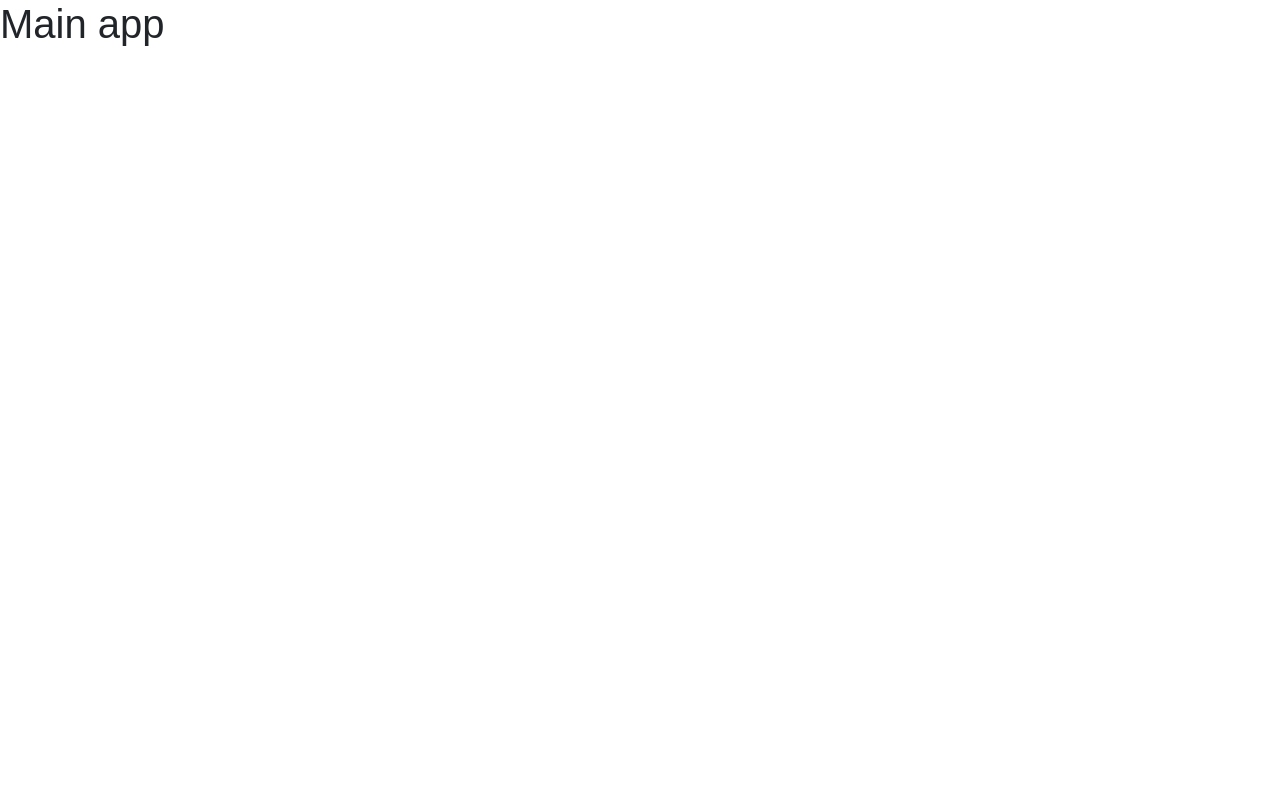
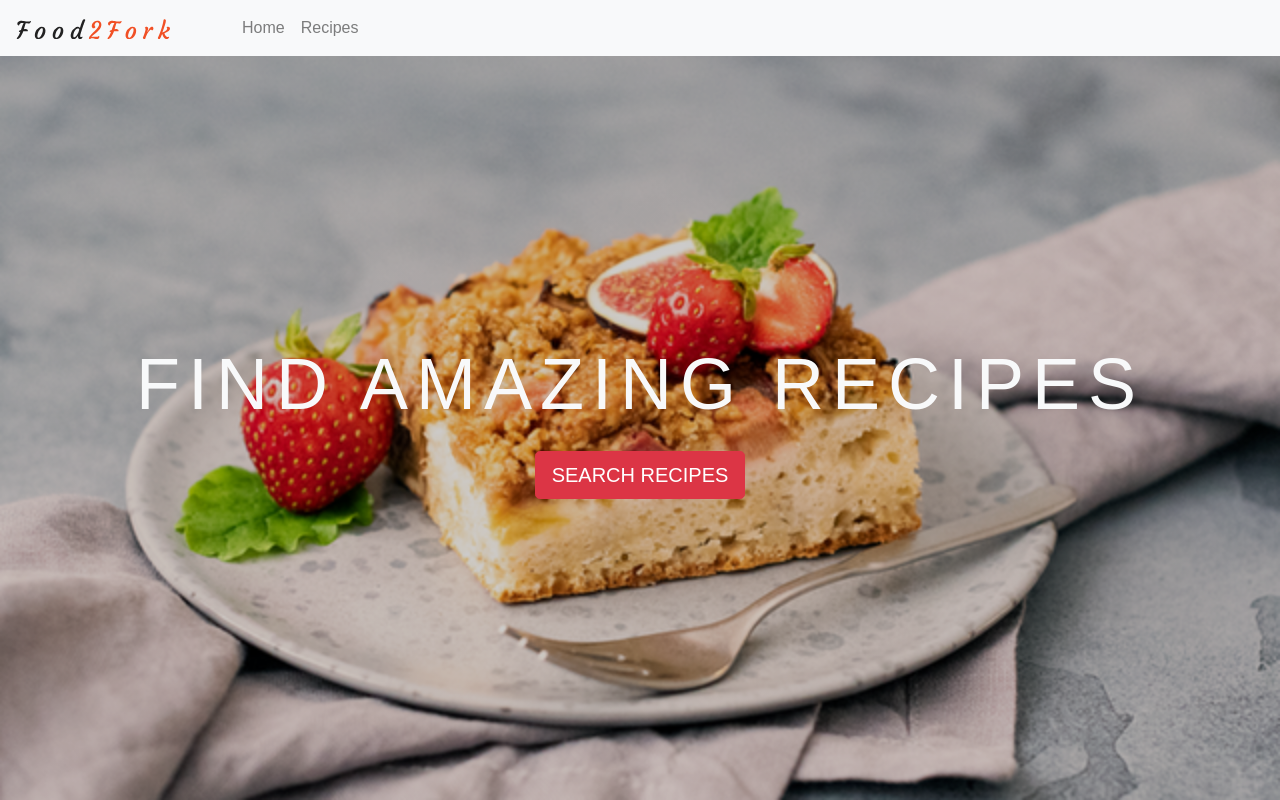
Before and after one commit to muhelsaied/food-recipes, a React (Create React App) app: page / in a window 1280 px wide. Built offline with nearby package versions, Linux system fonts and the light colour scheme; a web font is replaced by a local one.

Commit message:
home-default_pages

```diff
--- a/public/index.html
+++ b/public/index.html
@@ -7,7 +7,7 @@
       name="viewport"
       content="width=device-width, initial-scale=1, shrink-to-fit=no"
     />
-    <meta name="theme-color" content="#000000" />
+    <meta name="theme-color" content="#10b090" />
     <!--
       manifest.json provides metadata used when your web app is installed on a
       user's mobile device or desktop. See https://developers.google.com/web/fundamentals/web-app-manifest/
--- a/src/App.css
+++ b/src/App.css
@@ -10,3 +10,28 @@
 .letter-spacing{
   letter-spacing: .5rem;
 }
+
+.header-hero,
+.not-found{
+  min-height: calc(100vh - 56px);
+  background: linear-gradient(rgba(0,0,0,0.2),
+                            rgba(0,0,0,0.2)),
+                              url("./images/homeBcg.jpeg") center/cover;
+}
+.not-found{
+  background: linear-gradient(rgba(0,0,0,0.2),
+                            rgba(0,0,0,0.4),
+                            rgba(0,0,0,0.6),
+                            rgba(0,0,0,0.8)),
+                              url("./images/defaultBcg.jpeg") center/cover;
+}
+@media screen and (max-width:350px){
+  .text-slanted{
+    font-size: 45px !important;
+  }
+}
+@media screen and (max-width:240px){
+  .text-slanted{
+    font-size: 30px !important;
+  }
+}
--- a/src/App.js
+++ b/src/App.js
@@ -1,13 +1,33 @@
 import React, { Component } from 'react';
 import './App.css'
 import bootstrap from 'bootstrap/dist/css/bootstrap.min.css';
+
+import SingleRecipe from './pages/SingleRecipe'
+import Home from './pages/Home'
+import Default from './pages/Default'
+import Recipes from './pages/Recipes'
+
+import { BrowserRouter as Router, Route, Switch } from 'react-router-dom'
+
+import NavBar from './compenets/navbar'
 class App extends Component {
   render() {
     return (
-      <div>
-        <h1>Main app
-        </h1>
-      </div>
+      <Router>
+          <div>
+            <NavBar/>
+            <main>
+              {/* nav bar */}
+              <Switch>
+                {/* switch change section */}
+                <Route path='/' exact component={Home}/>
+                <Route path='/Recipes/' exact component={Recipes}/>
+                <Route path='/Recipes/:id' component={SingleRecipe}/>
+                <Route component={Default}/>
+              </Switch>
+            </main>
+          </div>
+      </Router>
     );
   }
 }
--- /dev/null
+++ b/src/compenets/main.js
@@ -0,0 +1,26 @@
+import React from 'react';
+
+export default  function Main({children, title, styleClass})
+{
+    return(
+        <header>
+           <div className="container-fluid">
+                <div className={`row align-items-center ${styleClass}`}>
+                    <div className="col text-center">
+                        <h1 className='text-light text-uppercase display-3 letter-spacing text-slanted'>
+                            {title}
+                        </h1>
+                        <p>
+                        {children}
+                        </p>
+                    </div>
+                </div>
+           </div>
+        </header>
+    )
+}
+
+Main.defaultProps = {
+    title:'default title',
+    styleClass: 'header-hero'
+}
--- /dev/null
+++ b/src/compenets/navbar.js
@@ -0,0 +1,31 @@
+import React, { Component } from 'react';
+import Logo from '../images/logo.svg'
+import {Link} from 'react-router-dom'
+class NavBar extends Component {
+    render() {
+        return (
+            // <!-- Image and text -->
+            <nav className="navbar navbar-expand-lg navbar-light bg-light">
+                <Link to ='/' className='navbar-brand'>
+                    <img className="" src={Logo} alt='logo'/>
+                </Link>
+                <div className="collapase navbar-collapse show ml-sm-5">
+                    <ul className="navbar-nav">
+                        <li className='navbar-item'>
+                            <Link className = 'nav-link'to='/'>
+                            Home
+                            </Link>
+                        </li>
+                        <li className='navbar-item'>
+                            <Link className = 'nav-link'to='/Recipes'>
+                            Recipes
+                            </Link>
+                        </li>
+                    </ul>
+                </div>
+            </nav>
+        );
+    }
+}
+
+export default NavBar;
--- /dev/null
+++ b/src/pages/Default.js
@@ -0,0 +1,22 @@
+import React, { Component } from 'react';
+import Main from'../compenets/main'
+import { Link }  from 'react-router-dom'
+
+class Default extends Component {
+    render() {
+        return (
+            <div>
+                <Main title="404" styleClass="not-found">
+                    <h1 className="text-light text-uppercase display-3 letter-spacing text-slanted">
+                    the recipe Not found
+                    </h1>
+                    <Link to="/" className="text-uppercase btn btn-warning btn-lg mt-5">
+                        back to main page
+                        </Link>
+                    </Main>
+            </div>
+        );
+    }
+}
+
+export default Default;
--- /dev/null
+++ b/src/pages/Home.js
@@ -0,0 +1,19 @@
+import React, { Component } from 'react';
+import Main from '../compenets/main'
+import { Link } from 'react-router-dom'
+
+class Home extends Component {
+    render() {
+        return (
+            <div>
+                <Main title='Find Amazing Recipes'>
+                <Link to='recipes' className="text-uppercase btn btn-danger btn-lg mt-3">
+                    search recipes
+                </Link>
+                </Main>
+            </div>
+        );
+    }
+}
+
+export default Home;
--- /dev/null
+++ b/src/pages/Recipes.js
@@ -0,0 +1,13 @@
+import React, { Component } from 'react';
+
+class Recipes extends Component {
+    render() {
+        return (
+            <div>
+                <h5>Recipes pages</h5>
+            </div>
+        );
+    }
+}
+
+export default Recipes;
--- /dev/null
+++ b/src/pages/SingleRecipe.js
@@ -0,0 +1,13 @@
+import React, { Component } from 'react';
+
+class SingleRecipe extends Component {
+    render() {
+        return (
+            <div>
+                <h3>SingleRecipe Page</h3>
+            </div>
+        );
+    }
+}
+
+export default SingleRecipe;
```
